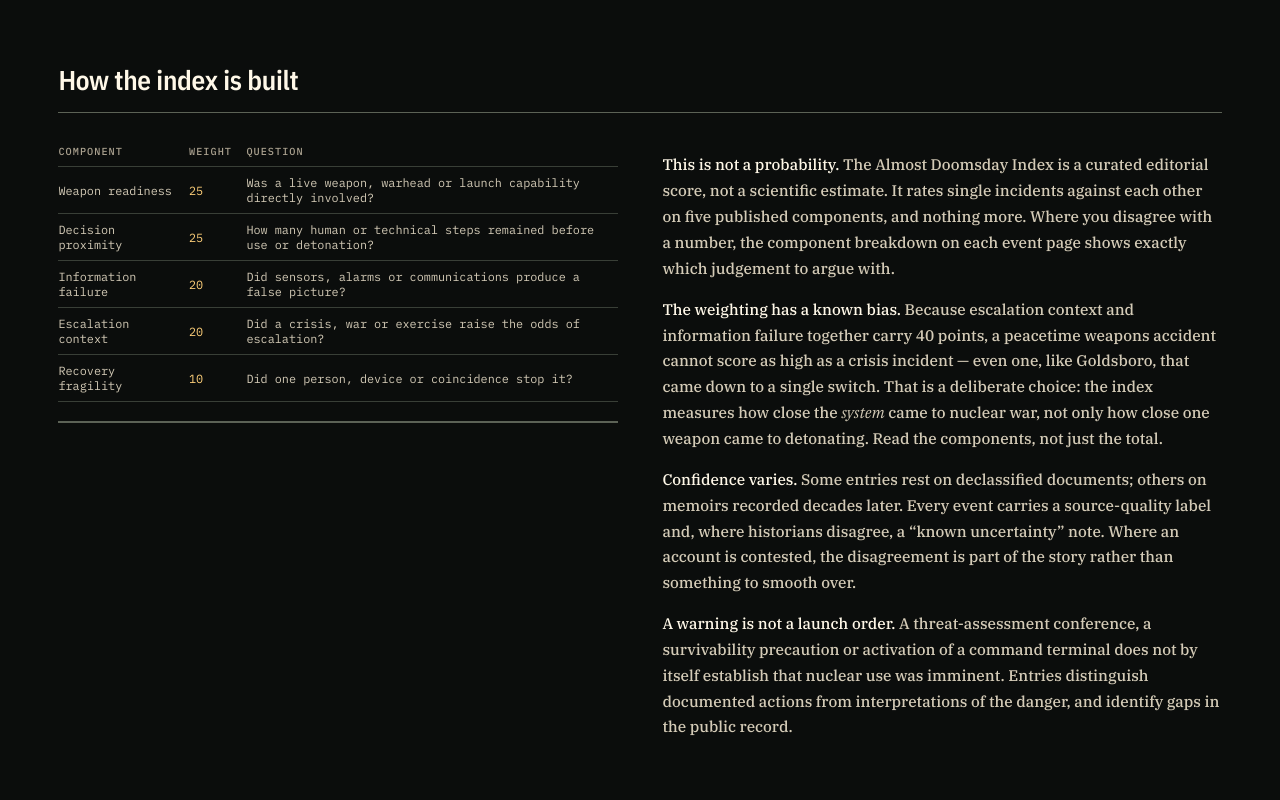
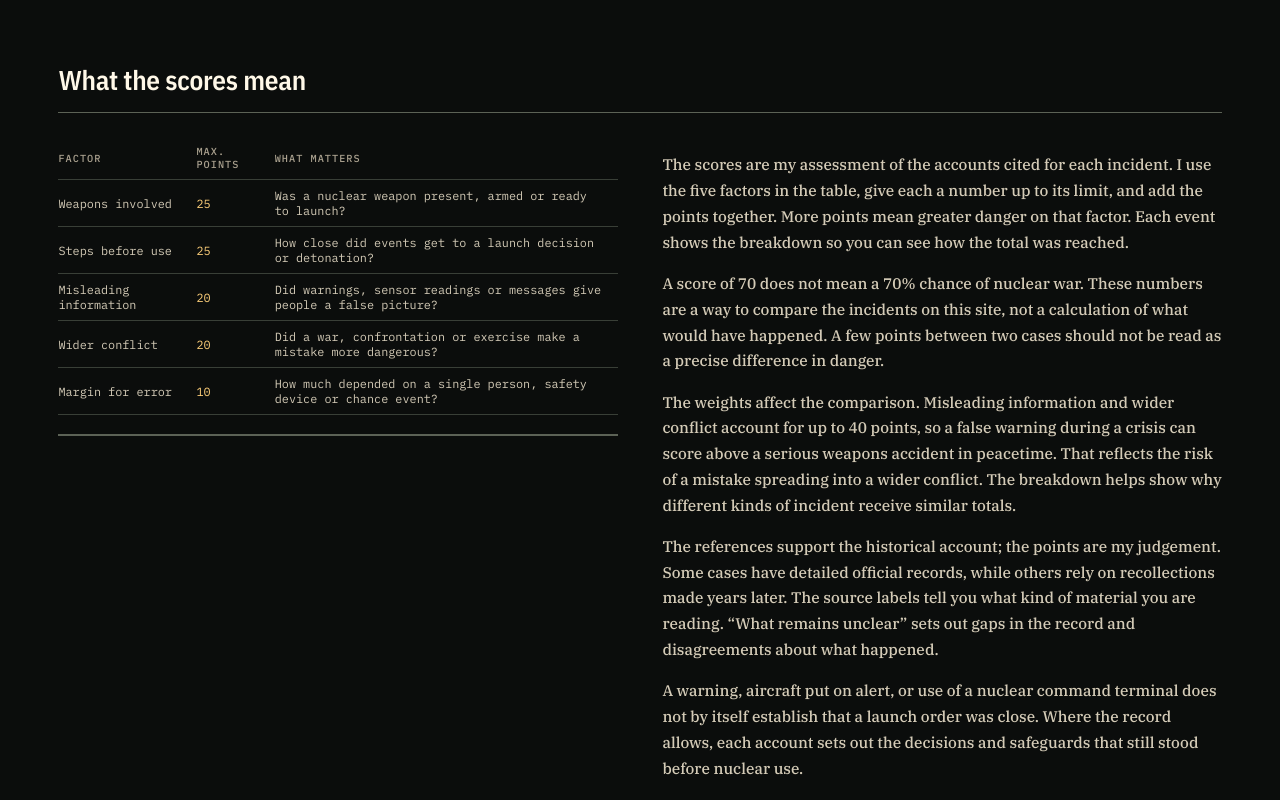
Before and after one commit to pmamico/almostdoomsday.com, a plain HTML site: page src/template.html in a window 1280 px wide. Shown: the part 1120-1920 px from the top of the page. Drawn offline with nearby package versions, Linux system fonts and the light colour scheme.

Commit message:
[content] A pontozás magyarázatának közérthetőbb megfogalmazása

```diff
--- a/src/template.html
+++ b/src/template.html
@@ -921,10 +921,10 @@
         <p class="eyebrow">A record of the times it nearly went wrong</p>
         <h1>How thin<br>was the <em>margin</em>?</h1>
         <p class="deck">
-          __EVENT_COUNT__ moments when nuclear weapons, the systems built to control them, or the
-          people reading the screens came close to producing a catastrophe. Each one is scored on a
-          transparent 0&ndash;100 index built from five published components, so you can see what
-          almost happened, what stopped it, and how much of that was luck.
+          __EVENT_COUNT__ incidents involving nuclear weapons, the systems built to control them, and
+          the people reading the screens. Each account follows what happened, what prevented disaster,
+          and what remains unclear. The scores help compare five aspects of each case on a common
+          0&ndash;100 scale.
         </p>
       </div>
       <dl class="readout">
@@ -955,7 +955,7 @@
         <div class="panel-head">
           <span class="swatch"></span>
           <h3>Almost Doomsday Index</h3>
-          <span class="sub">editorial score, 0&ndash;100</span>
+          <span class="sub">comparison score, 0&ndash;100</span>
           <span class="count" id="chart-count"></span>
         </div>
         <div class="chart-body" id="chart-index"></div>
@@ -981,42 +981,43 @@
   <section id="method">
     <div class="wrap">
       <div class="sec-head">
-        <h2>How the index is built</h2>
+        <h2>What the scores mean</h2>
       </div>
       <div class="two-col">
         <div>
           <div class="table-scroll">
             <table class="method-table">
-              <thead><tr><th>Component</th><th>Weight</th><th>Question</th></tr></thead>
+              <thead><tr><th>Factor</th><th>Max. points</th><th>What matters</th></tr></thead>
               <tbody>
-                <tr><td>Weapon readiness</td><td class="w">25</td><td>Was a live weapon, warhead or launch capability directly involved?</td></tr>
-                <tr><td>Decision proximity</td><td class="w">25</td><td>How many human or technical steps remained before use or detonation?</td></tr>
-                <tr><td>Information failure</td><td class="w">20</td><td>Did sensors, alarms or communications produce a false picture?</td></tr>
-                <tr><td>Escalation context</td><td class="w">20</td><td>Did a crisis, war or exercise raise the odds of escalation?</td></tr>
-                <tr><td>Recovery fragility</td><td class="w">10</td><td>Did one person, device or coincidence stop it?</td></tr>
+                <tr><td>Weapons involved</td><td class="w">25</td><td>Was a nuclear weapon present, armed or ready to launch?</td></tr>
+                <tr><td>Steps before use</td><td class="w">25</td><td>How close did events get to a launch decision or detonation?</td></tr>
+                <tr><td>Misleading information</td><td class="w">20</td><td>Did warnings, sensor readings or messages give people a false picture?</td></tr>
+                <tr><td>Wider conflict</td><td class="w">20</td><td>Did a war, confrontation or exercise make a mistake more dangerous?</td></tr>
+                <tr><td>Margin for error</td><td class="w">10</td><td>How much depended on a single person, safety device or chance event?</td></tr>
               </tbody>
             </table>
           </div>
           <div class="bands" id="method-bands"></div>
         </div>
         <div class="prose">
-          <p><strong>This is not a probability.</strong> The Almost Doomsday Index is a curated
-            editorial score, not a scientific estimate. It rates single incidents against each other on
-            five published components, and nothing more. Where you disagree with a number, the
-            component breakdown on each event page shows exactly which judgement to argue with.</p>
-          <p><strong>The weighting has a known bias.</strong> Because escalation context and information
-            failure together carry 40 points, a peacetime weapons accident cannot score as high as a
-            crisis incident &mdash; even one, like Goldsboro, that came down to a single switch. That is a
-            deliberate choice: the index measures how close the <em>system</em> came to nuclear war, not
-            only how close one weapon came to detonating. Read the components, not just the total.</p>
-          <p><strong>Confidence varies.</strong> Some entries rest on declassified documents; others on
-            memoirs recorded decades later. Every event carries a source-quality label and, where
-            historians disagree, a &ldquo;known uncertainty&rdquo; note. Where an account is contested,
-            the disagreement is part of the story rather than something to smooth over.</p>
-          <p><strong>A warning is not a launch order.</strong> A threat-assessment conference, a
-            survivability precaution or activation of a command terminal does not by itself establish
-            that nuclear use was imminent. Entries distinguish documented actions from interpretations
-            of the danger, and identify gaps in the public record.</p>
+          <p>The scores are my assessment of the accounts cited for each incident. I use the five
+            factors in the table, give each a number up to its limit, and add the points together.
+            More points mean greater danger on that factor. Each event shows the breakdown so you
+            can see how the total was reached.</p>
+          <p>A score of 70 does not mean a 70% chance of nuclear war. These numbers are a way to
+            compare the incidents on this site, not a calculation of what would have happened. A few
+            points between two cases should not be read as a precise difference in danger.</p>
+          <p>The weights affect the comparison. Misleading information and wider conflict account
+            for up to 40 points, so a false warning during a crisis can score above a serious weapons
+            accident in peacetime. That reflects the risk of a mistake spreading into a wider conflict.
+            The breakdown helps show why different kinds of incident receive similar totals.</p>
+          <p>The references support the historical account; the points are my judgement. Some cases
+            have detailed official records, while others rely on recollections made years later.
+            The source labels tell you what kind of material you are reading. &ldquo;What remains
+            unclear&rdquo; sets out gaps in the record and disagreements about what happened.</p>
+          <p>A warning, aircraft put on alert, or use of a nuclear command terminal does not by
+            itself establish that a launch order was close. Where the record allows, each account
+            sets out the decisions and safeguards that still stood before nuclear use.</p>
         </div>
       </div>
     </div>
@@ -1093,23 +1094,23 @@
     public_warning: "Public warning"
   };
   const COMPONENTS = [
-    ["weapon_readiness", "Weapon readiness", 25],
-    ["decision_proximity", "Decision proximity", 25],
-    ["information_failure", "Information failure", 20],
-    ["escalation_context", "Escalation context", 20],
-    ["recovery_fragility", "Recovery fragility", 10]
+    ["weapon_readiness", "Weapons involved", 25],
+    ["decision_proximity", "Steps before use", 25],
+    ["information_failure", "Misleading information", 20],
+    ["escalation_context", "Wider conflict", 20],
+    ["recovery_fragility", "Margin for error", 10]
   ];
   // The four interpretation bands. The chart, the key under it, the ledger
   // colours and the methodology table all read from this one list.
   const BANDS = [
     { lo: 0,  hi: 30,  name: "Safety incident", ramp: "--s1",
-      text: "A serious nuclear safety incident, but not a direct civilisational risk." },
+      text: "A nuclear safety or warning incident, with few signs of progress toward nuclear use." },
     { lo: 31, hi: 60,  name: "Close call", ramp: "--s2",
-      text: "A real close call; several defensive layers held, or use was still distant." },
+      text: "A serious failure or confrontation, with several safeguards still in place or important gaps in the record." },
     { lo: 61, hi: 85,  name: "Critical", ramp: "--s3",
-      text: "One wrong decision or one skipped check could have been catastrophic." },
+      text: "An especially dangerous combination of ready weapons, warning failures or a wider crisis. The account explains the remaining safeguards." },
     { lo: 86, hi: 100, name: "Extreme", ramp: "--s4",
-      text: "Nuclear use came down to very few remaining steps." }
+      text: "The highest scores in this archive, where several dangers combined. Read the account and its uncertainties to understand the assessment." }
   ];
   const css = (name) => getComputedStyle(document.documentElement).getPropertyValue(name).trim();
   const reduced = () => matchMedia("(prefers-reduced-motion: reduce)").matches;
@@ -2094,7 +2095,7 @@
       '</div>' : "";
 
     const uncertainty = e.story.uncertainty ?
-      '<div class="note"><h4>Known uncertainty</h4><p>' + e.story.uncertainty + '</p></div>' : "";
+      '<div class="note"><h4>What remains unclear</h4><p>' + e.story.uncertainty + '</p></div>' : "";
 
     host.innerHTML =
       '<div class="story-top">' +
@@ -2112,7 +2113,7 @@
         '<div><h4>What happened</h4><p>' + e.story.almost_happened + '</p></div>' +
         '<div><h4>What stopped it</h4><p>' + e.story.stopped_by + '</p></div>' +
       '</div>' +
-      '<div class="breakdown"><h4>Why this score</h4>' + bars + '</div>' +
+      '<div class="breakdown"><h4>How the score adds up</h4>' + bars + '</div>' +
       beats + uncertainty +
       '<div class="src-list"><h4>Sources</h4><ul>' +
         e.sources.map(s => '<li><span class="qual ' + s.quality + '">' + s.quality + '</span>' +
```
Also changed, not shown: site/index.html (+41 -40 lines).
